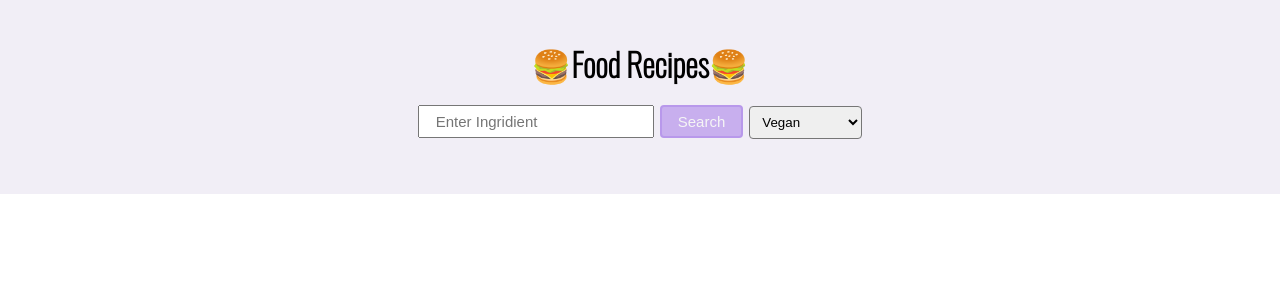
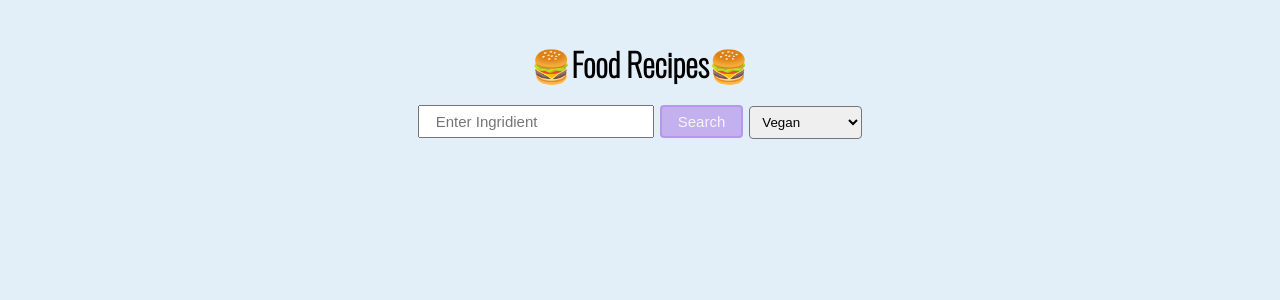
Before and after one commit to brendajanos/RecipeSite, a React (Create React App) app: page / in a window 1280 px wide. Shown: the top 300 px of the page. Built offline with nearby package versions, Linux system fonts and the light colour scheme.

Commit message:
css background added

```diff
--- a/src/App.css
+++ b/src/App.css
@@ -6,7 +6,8 @@
   justify-items: center;
   align-items: center;
   padding: 40px 24px;
-  background-color: #e8e3f09c;
+  background: rgba(138, 190, 230, 0.247); /* Old browsers */
+  height:1400px;
 }
 .app_searchForm {
   margin-top: 18px;
```
